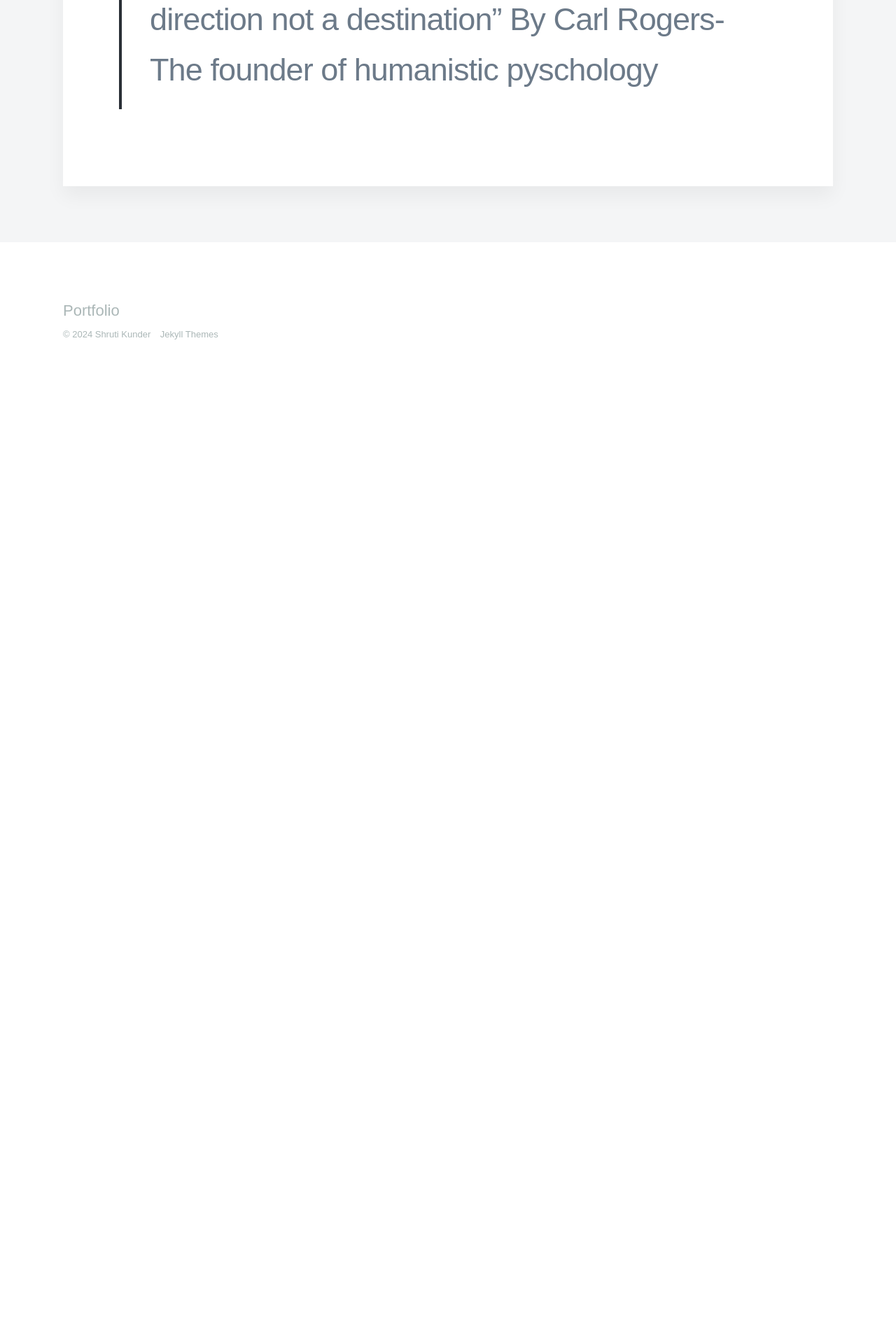
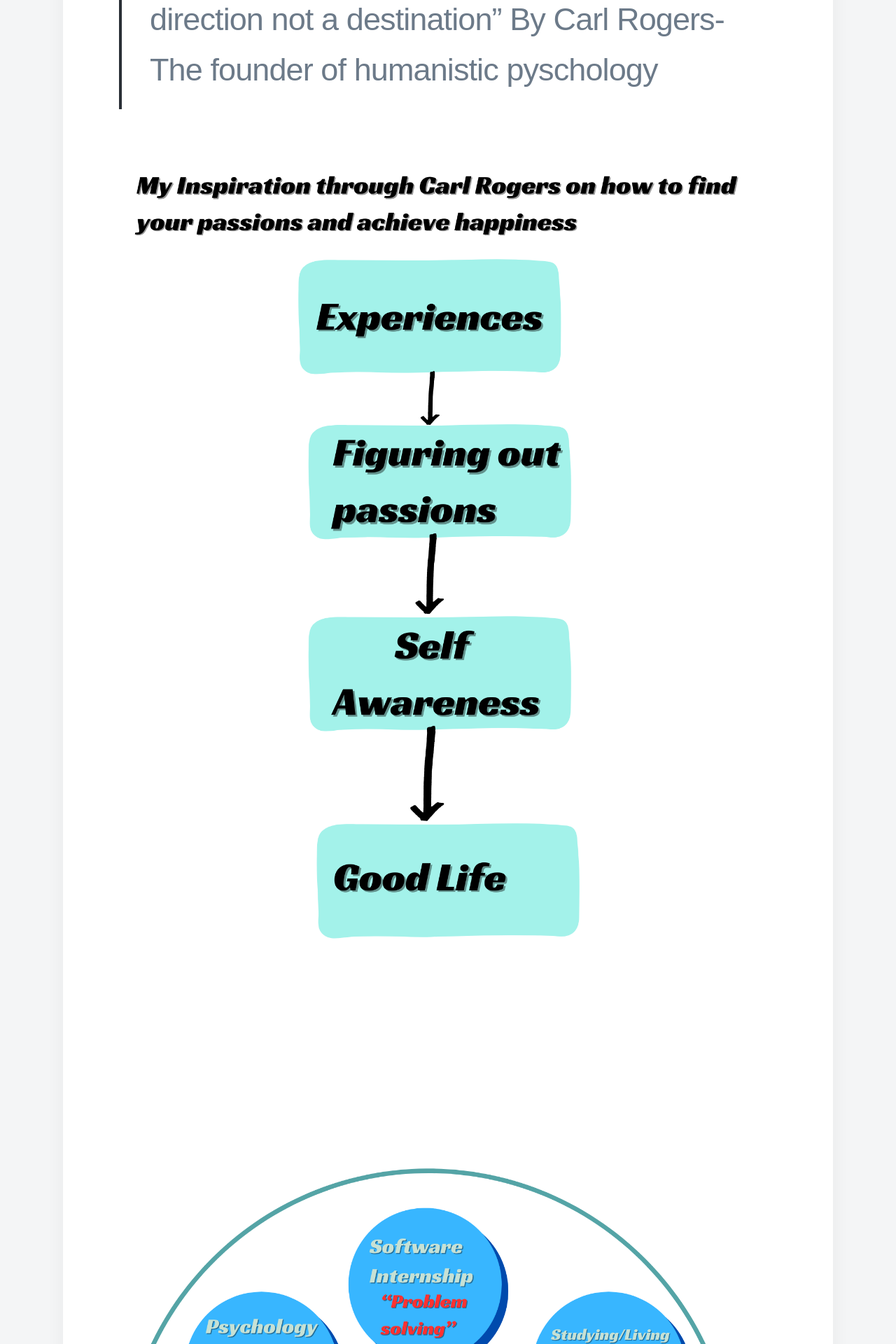
Before and after one commit to shrotofo/shrotofo.github.io, a Jekyll site: the page built from _pages/about.md, in a window 1280 px wide. Shown: the part 1246-3166 px from the top of the page at 70% size. Built offline with Jekyll 4.4.1, drawn with Linux system fonts in a browser that asks for light colours; nearby versions of some CDN libraries; some web fonts are replaced; before the commit the page ends 1810 px from its top, so only the background shows below that.

Commit message:
Update about.md

```diff
--- a/_pages/about.md
+++ b/_pages/about.md
@@ -15,3 +15,9 @@
 
 > “the good life is a process accquired through experiances, not a state of being,It is a direction not a destination”
 By Carl Rogers- The founder of humanistic pyschology
+<div style="display: flex; justify-content: center; align-items: center; text-align: center;">
+	<img src="/images/2.png">
+</div>
+<div style="display: flex; justify-content: center; align-items: center; text-align: center;">
+	<img src="/images/1.png">
+</div>
```
